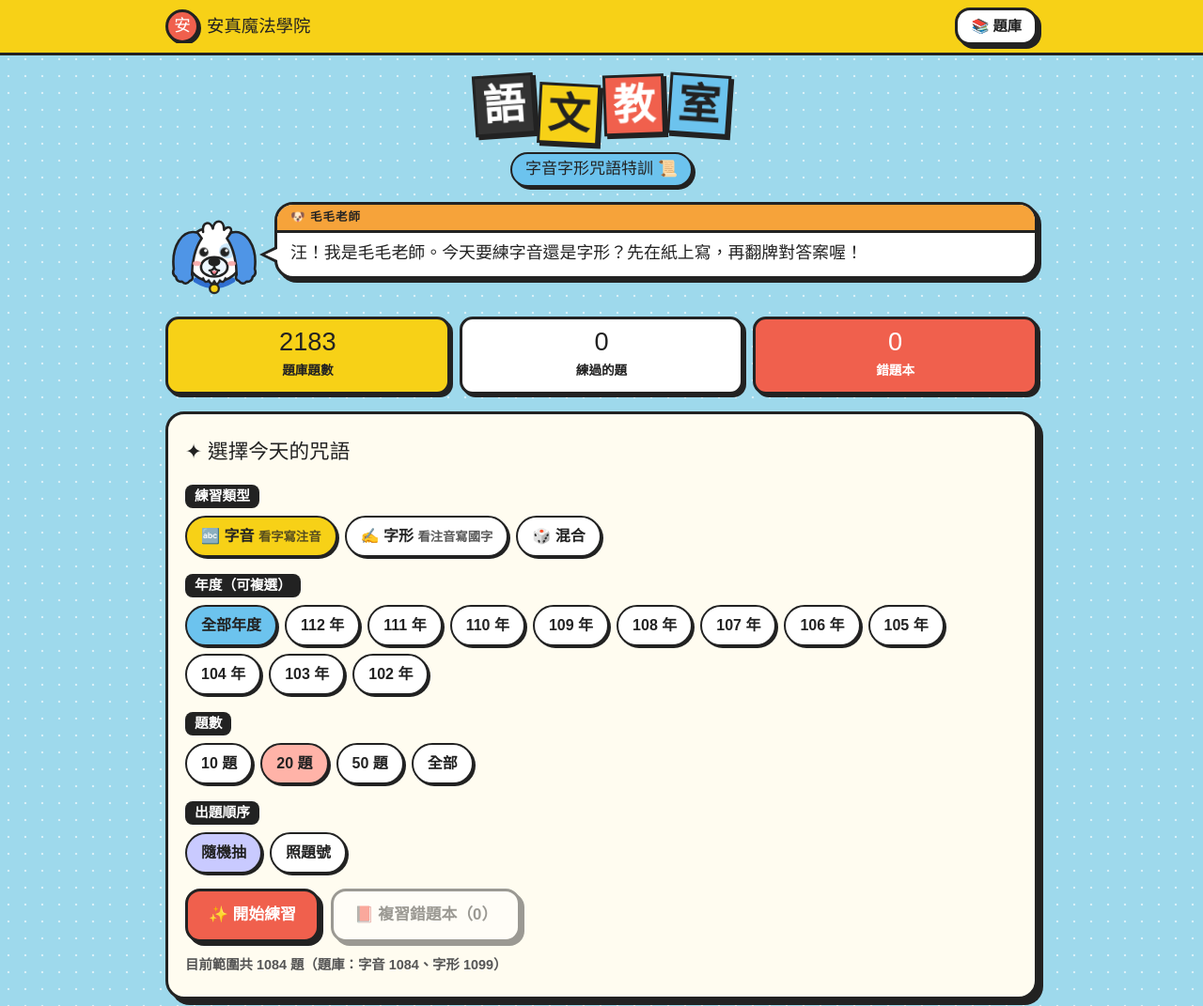
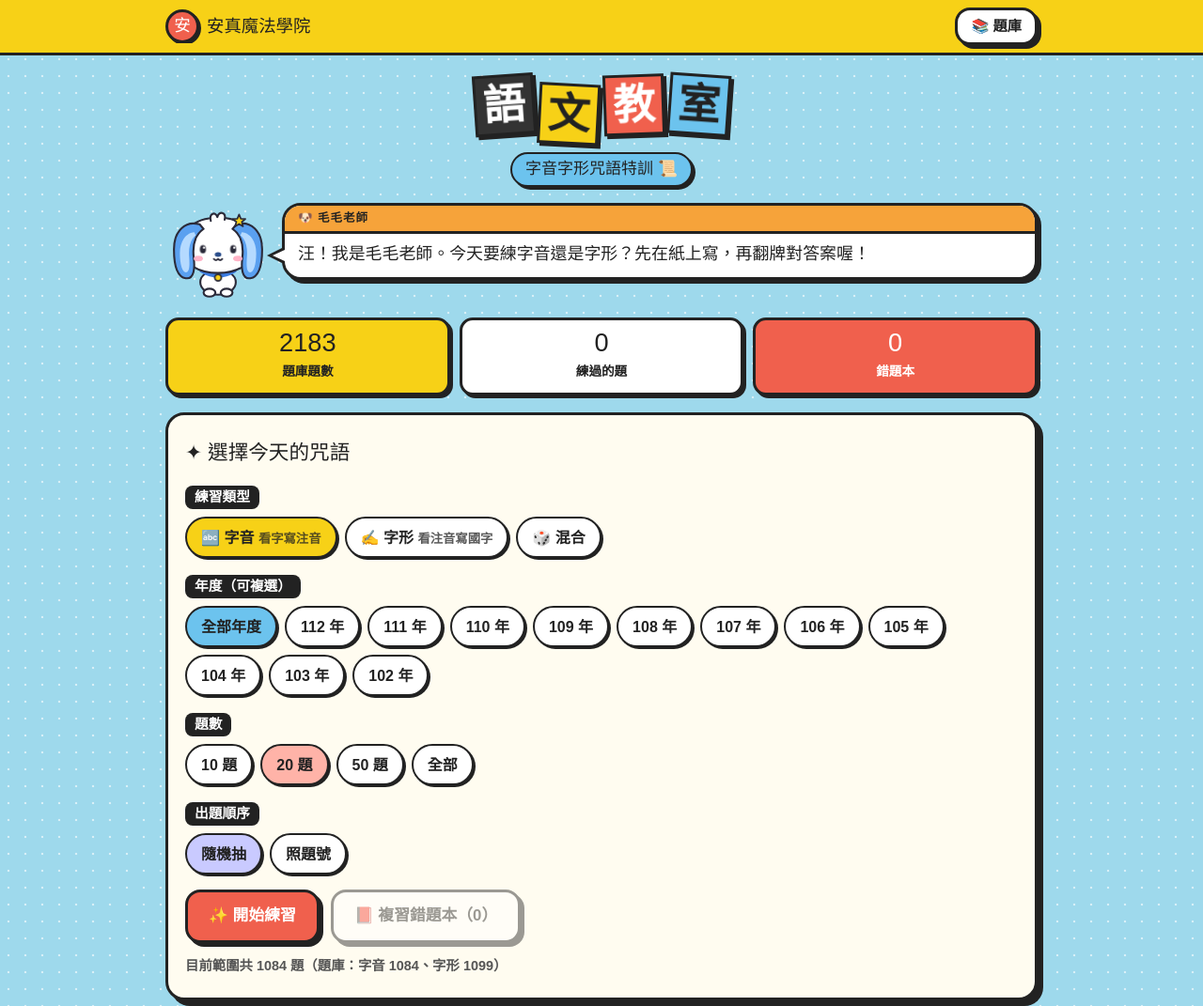
Before and after one commit to laierin615/anzhen-magic-academy, a plain HTML site: page language/index.html in a window 1280 px wide. Shown: the top 1071 px of the page at 94% size. Drawn offline with Linux system fonts and the light colour scheme; a web font is replaced by a local one.

Commit message:
毛毛老師改成 Q 版可愛造型：圓臉、藍色大垂耳、星星髮夾、ω 小嘴、頭頂小捲毛
Co-Authored-By: Claude Opus 5.5 <noreply@anthropic.com>

```diff
--- a/language/index.html
+++ b/language/index.html
@@ -17,7 +17,7 @@
 
   /* 毛毛老師 */
   .dogbox { display: flex; align-items: flex-end; gap: 12px; margin: 0 0 18px; }
-  .dog { flex: 0 0 104px; width: 104px; cursor: pointer; transform-origin: 50% 90%; }
+  .dog { flex: 0 0 112px; width: 112px; cursor: pointer; transform-origin: 50% 90%; }
   .dog svg { display: block; width: 100%; height: auto; overflow: visible; }
   .dog .ear { transform-box: fill-box; }
   .dog .ear.l { transform-origin: 85% 10%; } .dog .ear.r { transform-origin: 15% 10%; }
@@ -109,7 +109,7 @@
   @media (max-width: 520px) {
     .panel { padding: 18px 14px; }
     .judge-row .btn { min-width: 0; flex: 1; }
-    .dog { flex-basis: 82px; width: 82px; }
+    .dog { flex-basis: 90px; width: 90px; }
     .word { gap: 4px; }
   }
 </style>
@@ -127,25 +127,31 @@
   </section>
 
   <div class="dogbox">
-    <div class="dog" id="dog" role="img" aria-label="毛毛老師：白色毛茸茸、藍色大耳朵的狗狗老師">
-      <svg viewBox="0 0 140 128" xmlns="http://www.w3.org/2000/svg" aria-hidden="true">
-        <g stroke="#222" stroke-width="3.5" stroke-linejoin="round" stroke-linecap="round">
-          <path d="M44 100 q26 16 52 0" fill="none" stroke="#2F6FD0" stroke-width="8"/>
-          <path d="M70 26 C 98 22, 112 44, 110 66 C 108 90, 92 102, 70 102 C 48 102, 32 90, 30 66 C 28 44, 42 22, 70 26 Z" fill="#FFFFFF"/>
-          <path d="M54 31 C 52 16, 64 14, 68 26 C 70 12, 84 12, 84 28 C 90 20, 98 26, 92 34" fill="#FFFFFF"/>
-          <ellipse cx="89" cy="58" rx="12" ry="11" fill="#CDE8FB" stroke="none"/>
-          <path class="ear l" d="M46 32 C 24 26, 8 52, 12 84 q -3 8 3 11 q 1 8 9 7 q 5 6 11 -1 q 6 -2 3 -9 C 38 76, 42 54, 52 40 Z" fill="#4F95E6"/>
-          <path class="ear r" d="M94 32 C 116 26, 132 52, 128 84 q 3 8 -3 11 q -1 8 -9 7 q -5 6 -11 -1 q -6 -2 -3 -9 C 102 76, 98 54, 88 40 Z" fill="#4F95E6"/>
-          <ellipse cx="70" cy="81" rx="19" ry="14" fill="#EEF7FF"/>
-          <ellipse cx="70" cy="73.5" rx="7" ry="5" fill="#222"/>
-          <path d="M70 79 q0 7 -7 7 M70 79 q0 7 7 7" fill="none" stroke-width="3"/>
-          <path d="M65 87 q5 11 10 0" fill="#F27D8A" stroke-width="2.5"/>
-          <g class="blink"><circle cx="55" cy="60" r="6.5" fill="#222" stroke="none"/><circle cx="85" cy="60" r="6.5" fill="#222" stroke="none"/></g>
-          <circle cx="57.5" cy="57.5" r="2.2" fill="#fff" stroke="none"/><circle cx="87.5" cy="57.5" r="2.2" fill="#fff" stroke="none"/>
-          <ellipse cx="45" cy="76" rx="6" ry="3.5" fill="#F7A1A1" stroke="none" opacity=".85"/>
-          <ellipse cx="95" cy="76" rx="6" ry="3.5" fill="#F7A1A1" stroke="none" opacity=".85"/>
-          <path d="M54 97 q3 9 8 3 q4 9 8 1 q4 9 8 -1 q5 6 8 -3" fill="#EEF7FF" stroke-width="3"/>
-          <circle cx="70" cy="112" r="6.5" fill="#F7D117" stroke-width="3"/>
+    <div class="dog" id="dog" role="img" aria-label="毛毛老師：白色圓臉、藍色大垂耳、戴星星髮夾的狗狗老師">
+      <svg viewBox="0 0 160 150" xmlns="http://www.w3.org/2000/svg" aria-hidden="true">
+        <g stroke="#2B2B3A" stroke-width="3" stroke-linejoin="round" stroke-linecap="round">
+          <ellipse cx="80" cy="122" rx="27" ry="19" fill="#FFFFFF"/>
+          <ellipse cx="67" cy="138" rx="9" ry="6" fill="#FFFFFF"/>
+          <ellipse cx="93" cy="138" rx="9" ry="6" fill="#FFFFFF"/>
+          <path d="M56 104 q24 14 48 0" fill="none" stroke="#3A7BE0" stroke-width="8"/>
+          <path d="M80 24 C 122 24, 135 48, 133 72 C 131 96, 109 108, 80 108 C 51 108, 29 96, 27 72 C 25 48, 38 24, 80 24 Z" fill="#FFFFFF"/>
+          <path d="M69 29 C 66 17, 76 14, 79 23 C 81 13, 93 15, 90 27" fill="#FFFFFF"/>
+          <g class="ear l">
+            <path d="M52 34 C 30 28, 13 44, 13 72 C 13 98, 18 114, 31 116 C 44 118, 45 100, 43 84 C 41 66, 45 50, 58 41 Z" fill="#5AA0F0"/>
+            <path d="M44 46 C 31 47, 22 60, 22 78 C 22 96, 26 107, 31 107 C 37 107, 37 95, 36 83 C 35 69, 38 57, 46 51 Z" fill="#B5DAFF" stroke="none"/>
+          </g>
+          <g class="ear r">
+            <path d="M108 34 C 130 28, 147 44, 147 72 C 147 98, 142 114, 129 116 C 116 118, 115 100, 117 84 C 119 66, 115 50, 102 41 Z" fill="#5AA0F0"/>
+            <path d="M116 46 C 129 47, 138 60, 138 78 C 138 96, 134 107, 129 107 C 123 107, 123 95, 124 83 C 125 69, 122 57, 114 51 Z" fill="#B5DAFF" stroke="none"/>
+          </g>
+          <polygon points="112,19 114.6,25.4 121.5,25.9 116.2,30.4 117.9,37.1 112,33.5 106.1,37.1 107.8,30.4 102.5,25.9 109.4,25.4" fill="#F7D117" stroke-width="2.5"/>
+          <ellipse cx="50" cy="86" rx="7" ry="4.3" fill="#FFB3C7" stroke="none"/>
+          <ellipse cx="110" cy="86" rx="7" ry="4.3" fill="#FFB3C7" stroke="none"/>
+          <g class="blink"><ellipse cx="57" cy="72" rx="4.6" ry="6.2" fill="#2B2B3A" stroke="none"/><ellipse cx="103" cy="72" rx="4.6" ry="6.2" fill="#2B2B3A" stroke="none"/></g>
+          <circle cx="58.6" cy="69.4" r="1.7" fill="#FFFFFF" stroke="none"/><circle cx="104.6" cy="69.4" r="1.7" fill="#FFFFFF" stroke="none"/>
+          <ellipse cx="80" cy="80" rx="5" ry="3.6" fill="#2B4E8C" stroke="none"/>
+          <path d="M73.5 86.5 q3.25 4 6.5 0 q3.25 4 6.5 0" fill="none" stroke-width="2.4"/>
+          <circle cx="80" cy="115" r="5" fill="#F7D117" stroke-width="2.5"/>
         </g>
       </svg>
     </div>
```
